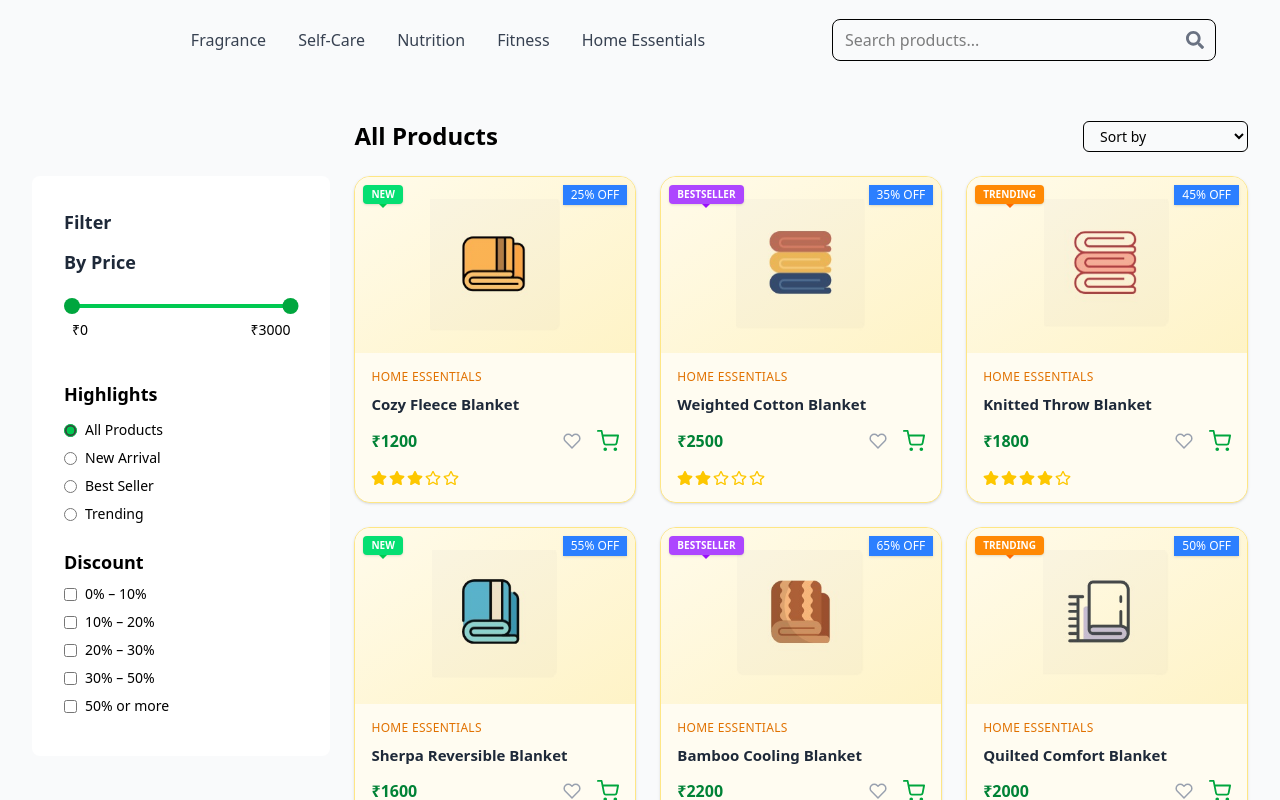
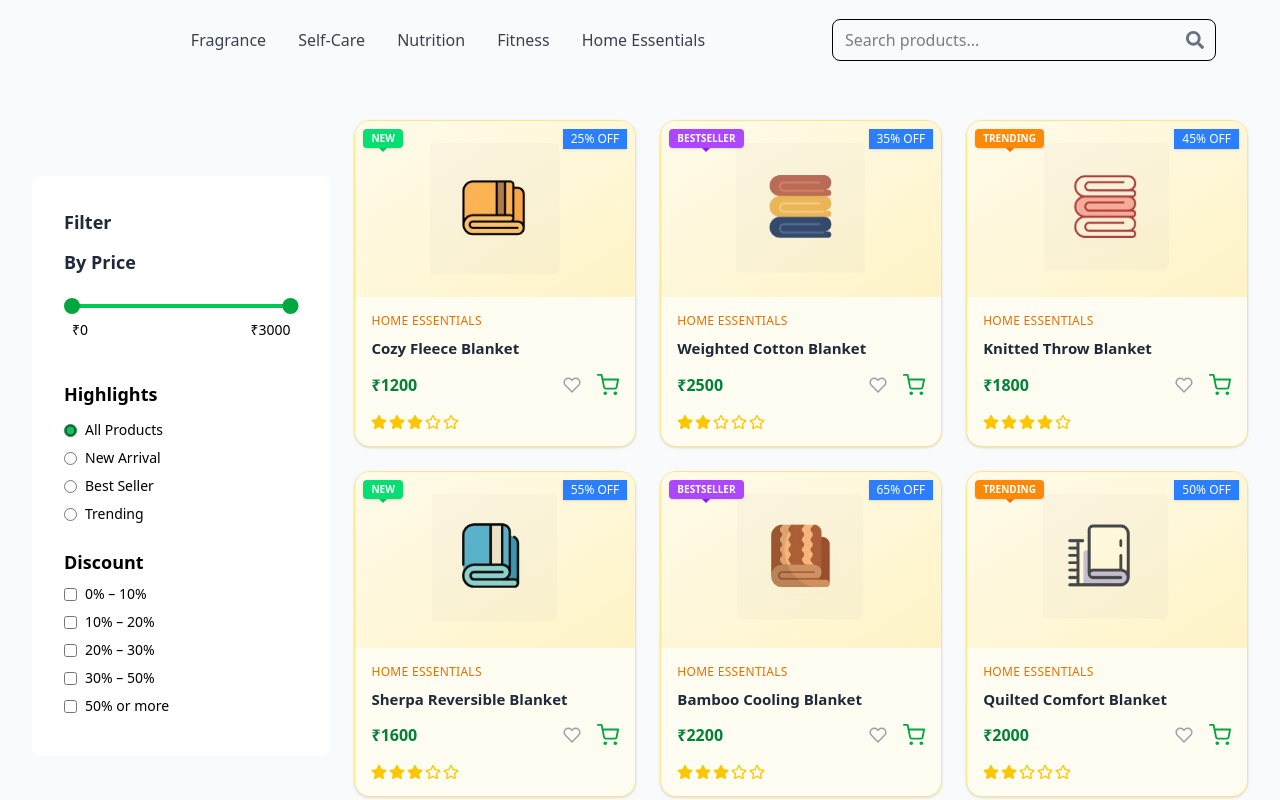
Before and after one commit to rangari-rani/buildwithrani-react-product-module, a React (Vite) app: page / in a window 1280 px wide. Shown: the top 800 px of the page. Built offline with nearby package versions, Linux system fonts and the light colour scheme.

Commit message:
updated layout

```diff
--- a/src/components/Footer.tsx
+++ b/src/components/Footer.tsx
@@ -20,7 +20,7 @@ const Footer = () => {
             <FaGithub size={18} />
           </a>
           <a
-            href="https://www.linkedin.com/in/rani-rangari"
+            href="https://linkedin.com/in/rani-rangari"
             target="_blank"
             rel="noopener noreferrer"
             className="text-gray-500 hover:text-[#10B981] transition-colors"
--- a/src/components/Product/ProductList/ProductList.tsx
+++ b/src/components/Product/ProductList/ProductList.tsx
@@ -141,7 +141,7 @@ export default function ProductList() {
         </div>
 
         {/* Sort Bar */}
-        <SortBar title="All Products" setSortOption={setSortOption} />
+        {/* <SortBar title="All Products" setSortOption={setSortOption} /> */}
 
         {/* Product Grid */}
         <div className="grid grid-cols-1 sm:grid-cols-2 lg:grid-cols-3 gap-6">
```
